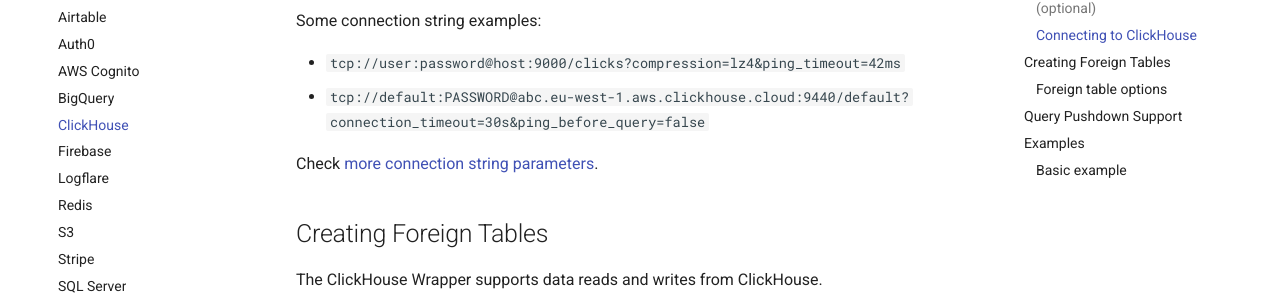
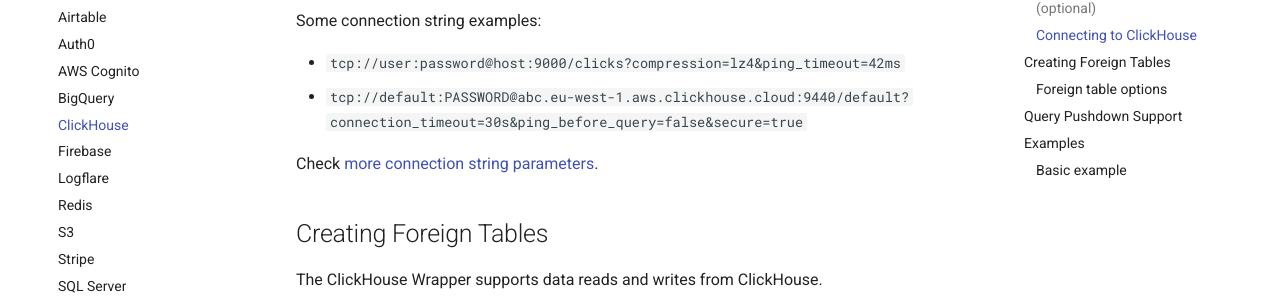
Before and after one commit to supabase/wrappers, an MkDocs documentation site: the page built from docs/clickhouse.md, in a window 1280 px wide and 900 px high, scrolled down 1793 px. Shown: the part 172-477 px from the top of the window. Built offline with MkDocs 1.6.1 and Material for MkDocs 9.7.7, drawn with Linux system fonts in a browser that asks for light colours; comment, search, counter and statistics services are not loaded.

Commit message:
docs(clickhouse): add secure=true for clickhouse connection string

```diff
--- a/docs/clickhouse.md
+++ b/docs/clickhouse.md
@@ -76,7 +76,7 @@
 Some connection string examples:
 
 - `tcp://user:password@host:9000/clicks?compression=lz4&ping_timeout=42ms`
-- `tcp://default:PASSWORD@abc.eu-west-1.aws.clickhouse.cloud:9440/default?connection_timeout=30s&ping_before_query=false`
+- `tcp://default:PASSWORD@abc.eu-west-1.aws.clickhouse.cloud:9440/default?connection_timeout=30s&ping_before_query=false&secure=true`
 
 Check [more connection string parameters](https://github.com/suharev7/clickhouse-rs#dns).
 
```
